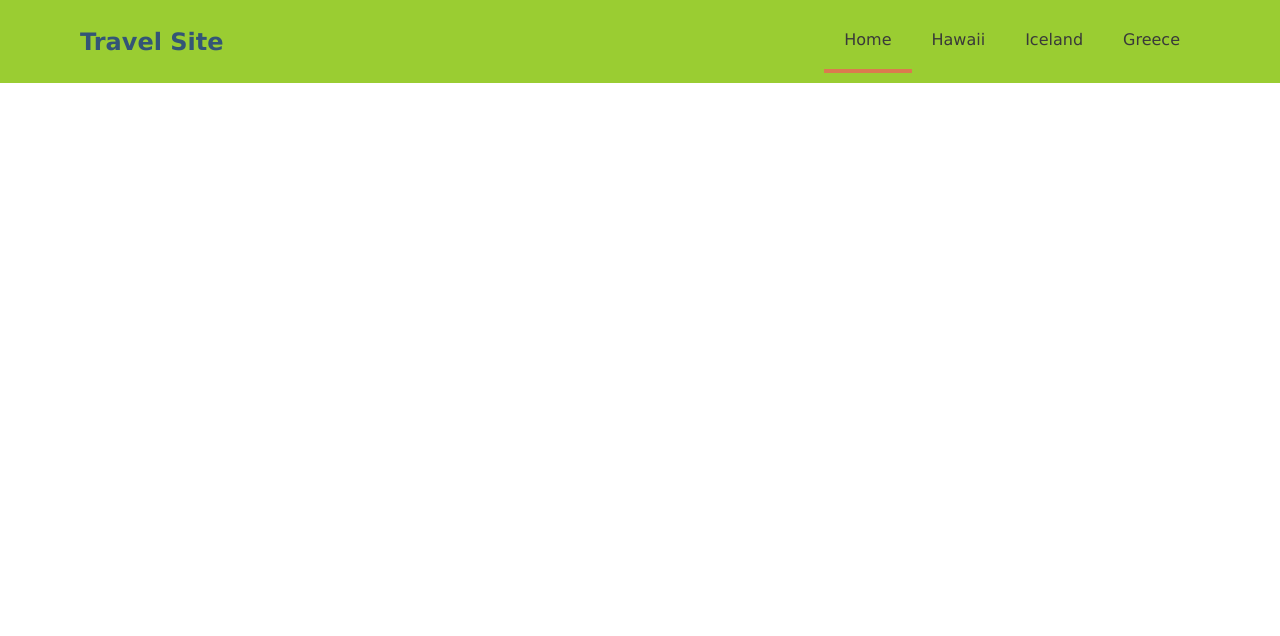
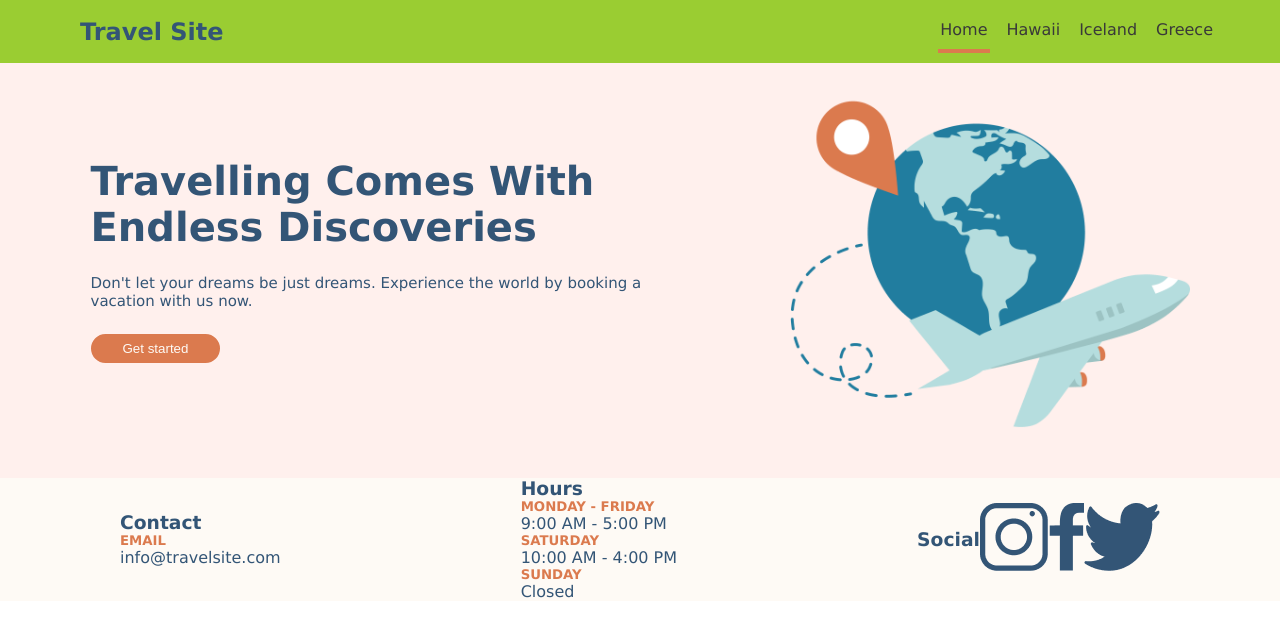
Before and after one commit to RikBroz/richard-brousseau-travelsite, a plain HTML site: page index.html in a window 1280 px wide. Drawn offline with Linux system fonts and the light colour scheme.

Commit message:
hero section and footer

```diff
--- a/css/global.css
+++ b/css/global.css
@@ -20,6 +20,9 @@ body {
     justify-content: space-between;
     background-color: yellowgreen;
     padding: 10px 80px;
+
+    padding-right: 50px;
+
     align-items: center;
     flex-wrap: wrap;
     /* background-color: #FFFFFF; */
@@ -34,7 +37,9 @@ body {
     flex-direction: row;
 }
 .navigation-list__item {
-    padding: 20px;
+    /* padding: 20px 4px; */
+    padding: 10px 2px;
+    margin-right: 15px;
 }
 .navigation-list__item--current {
     border-bottom: 4px solid #DB7A4E;
@@ -48,4 +53,93 @@ a:link {
     text-decoration: none;
 }
 
+
+/* hero */
+.hero {
+    /* background-color: #FEFAF5; */
+    background-color: #FFF0ED;
+    text-align: left;
+    display: flex;
+    flex-direction: row;
+
+    /* padding: 20px; */
+
+    padding: 50px 20px;
+    padding-top: 30px;
+
+
+    align-items: center;
+    flex-wrap: wrap;
+
+    /* justify-content: space-between; */
+    /* justify-content: space-evenly; */
+    justify-content: space-around;
+
+}
+.hero__section {
+    width: 45%;
+}
+.hero__title {
+    color: #335576;
+    /* width: 60%; */
+
+    padding-bottom: 1.5rem;
+    /* margin-bottom: 1.5rem; */
+
+    font-size: 40px;
+}
+.hero__text {
+    color: #335576;
+
+    /* width: 65%; */
+
+    padding-bottom: 1.5rem;
+    font-size: 15px;
+    /* margin-bottom: 1.5rem; */
+}
+.hero__button {
+    background-color: #DB7A4E;
+    border-radius: 40px;
+
+    /* padding: 10px 20px; */
+    padding: 5px 30px;
+
+    color: #FEFAF5;
+    border: 2px solid #DB7A4E;
+}
+.hero__image {
+    min-width: 240px;
+    max-width: 400px;
+
+
+}
+
+
 /* footer */
+.page-footer {
+    background-color: #FEFAF5;
+    display: flex;
+
+    /* justify-content: space-between; */
+    justify-content: space-around;
+
+    align-items: center;
+    flex-wrap: wrap;
+}
+.page-footer__card {
+
+}
+.page-footer__title {
+    color: #335576;
+}
+.page-footer__subtitle {
+    color: #DB7A4E;
+    text-transform: uppercase;
+}
+.page-footer__text {
+    color: #335576;
+}
+.page-footer__logos {
+    display: flex;
+
+}
--- a/index.html
+++ b/index.html
@@ -44,11 +44,70 @@
     </header>
 
     <main>
+        <div class="hero">
+            <section class="hero__section ">
+                <h1 class="hero__title">
+                    Travelling Comes With Endless Discoveries
+                </h1>
+                <p class="hero__text">Don't let your dreams be just dreams. Experience the world by booking a vacation with us now.</p>
+                <a href="">
+                    <button class="hero__button">Get started</button>
+                </a>
+            </section>
+            <!-- <section class="hero__section"> -->
+                <img class="hero__image"
+                    src="./assets/images/hero.png"
+                    alt="Fly Away" />
+            <!-- </section> -->
+        </div>
+
+
 
     </main>
 
-    <footer>
+    <footer class="page-footer">
+        <div class="page-footer__card">
+            <h3 class="page-footer__title">Contact</h3>
+            <h5 class="page-footer__subtitle">Email</h5>
+            <p class="page-footer__text">info@travelsite.com</p>
+        </div>
 
+        <div class="page-footer__card">
+            <h3 class="page-footer__title">Hours</h3>
+            <div class="page-footer__timings">
+                <h5 class="page-footer__subtitle">Monday - Friday</h5>
+                <p class="page-footer__text">9:00 AM - 5:00 PM</p>
+            </div>
+            <div>
+                <h5 class="page-footer__subtitle">Saturday</h5>
+                <p class="page-footer__text">10:00 AM - 4:00 PM</p>
+            </div>
+            <div>
+                <h5 class="page-footer__subtitle">Sunday</h5>
+                <p class="page-footer__text">Closed</p>
+            </div>
+        </div>
+
+        <div class="page-footer">
+            <h3 class="page-footer__title">Social</h3>
+            <div class="page-footer__logos">
+                <a href="https://instagram.com">
+                    <img
+                        src="./assets/images/icon-instagram.png"
+                        alt="instagram" />
+                </a>
+                <a href="https://facebook.com">
+                    <img
+                        src="./assets/images/icon-facebook.png"
+                        alt="facebook" />
+                </a>
+                <a href="https://twitter.com">
+                    <img
+                        src="./assets/images/icon-twitter.png"
+                        alt="twitter" />
+                </a>
+            </div>
+        </div>
     </footer>
 </body>
 </html>
```
Also changed, not shown: pages/greece.html (+7 -7 lines), pages/hawaii.html (+7 -7 lines), pages/iceland.html (+7 -7 lines).
